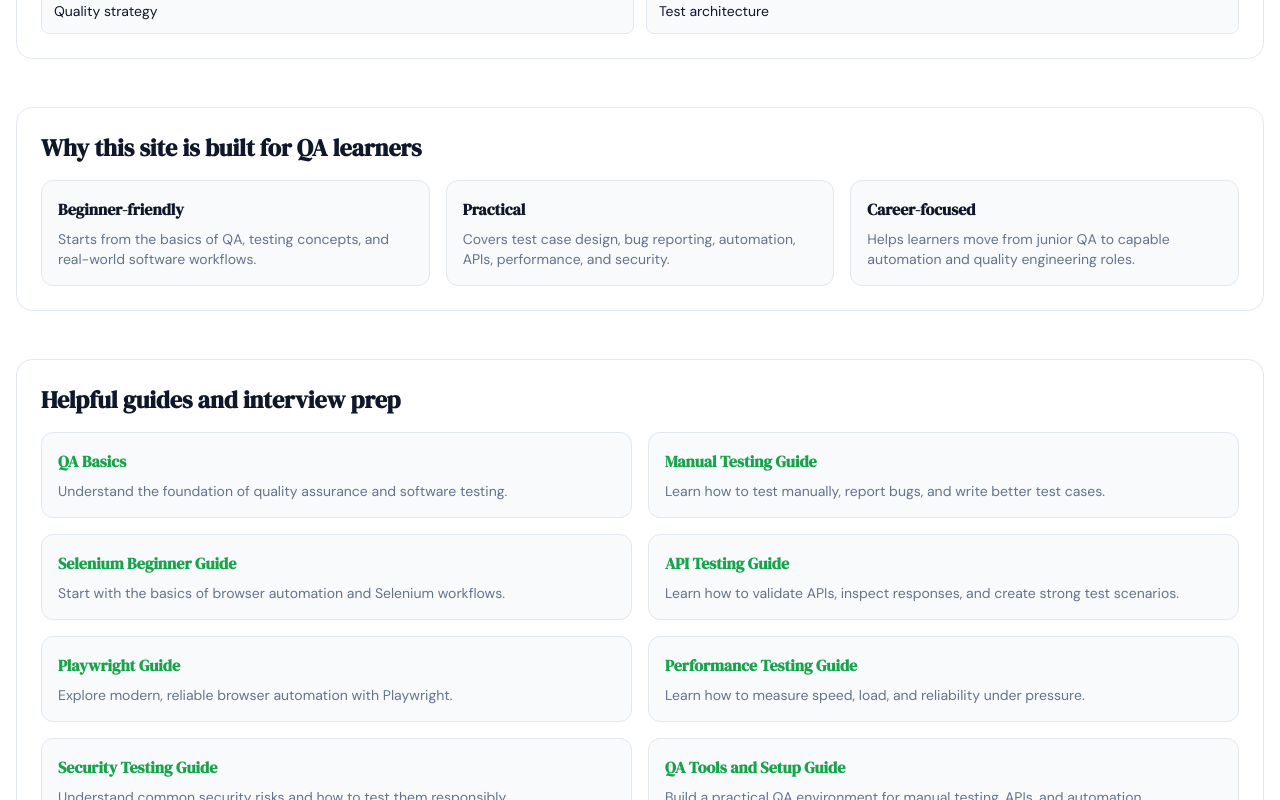
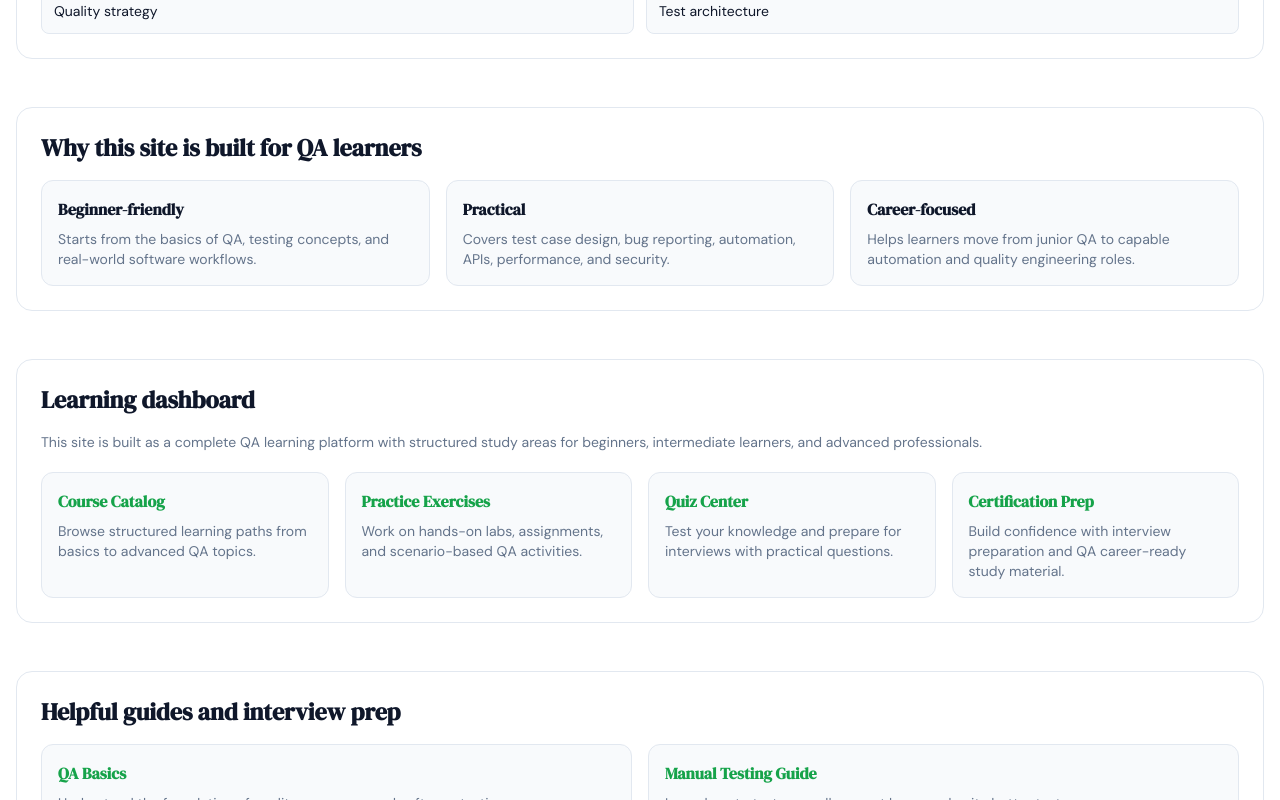
Before and after one commit to pawanlamichhane-coder/qa-academyfortesters, a Next.js app: page / in a window 1280 px wide. Shown: the part 2000-2800 px from the top of the page. Built offline with nearby package versions, Linux system fonts and the light colour scheme; no server answers.

Commit message:
Add LMS-style learning dashboard and expanded navigation

```diff
--- a/src/app/page.tsx
+++ b/src/app/page.tsx
@@ -49,12 +49,19 @@
   { title: "Automation Best Practices", href: "/guides/automation-best-practices", description: "Learn how to design reliable, maintainable, and high-value test automation." },
   { title: "Test Strategy and Planning", href: "/guides/test-strategy", description: "Understand how to plan testing, manage risk, and make release decisions with confidence." },
   { title: "QA Metrics and Reporting", href: "/guides/metrics-and-reporting", description: "Learn how to track quality, report progress, and communicate testing outcomes clearly." },
-  { title: "Detailed QA Tutorials", href: "/tutorials", description: "Access in-depth tutorials on software testing, test cases, API testing, and Selenium basics." },
+  { title: "Detailed QA Tutorials", href: "/tutorials", description: "Access in-depth tutorials on software testing, test cases, API testing, Selenium, Playwright, Cypress, SQL, and security." },
   { title: "QA Portfolio Projects", href: "/portfolio-projects", description: "Create practical projects that demonstrate QA thinking, bug reporting, automation, and quality skills." },
   { title: "Resume and Interview Prep", href: "/resume-and-interview", description: "Get ready for QA applications and interviews with focused preparation tips." },
   { title: "QA Interview Questions", href: "/interview-questions", description: "Prepare for interviews with practical QA questions and answers." },
   { title: "Learning Materials", href: "/learning-materials", description: "Follow a full setup-to-practice path covering fundamentals, tools, and real projects." },
   { title: "QA Career Roadmap", href: "/career-roadmap", description: "See how QA skills grow from junior roles into senior quality engineering positions." },
+];
+
+const learningDashboardCards = [
+  { title: "Course Catalog", href: "/learning-materials", description: "Browse structured learning paths from basics to advanced QA topics." },
+  { title: "Practice Exercises", href: "/portfolio-projects", description: "Work on hands-on labs, assignments, and scenario-based QA activities." },
+  { title: "Quiz Center", href: "/interview-questions", description: "Test your knowledge and prepare for interviews with practical questions." },
+  { title: "Certification Prep", href: "/resume-and-interview", description: "Build confidence with interview preparation and QA career-ready study material." },
 ];
 
 export default function Home() {
@@ -153,6 +160,21 @@
       </section>
 
       <section className="mb-12 rounded-2xl border p-6" style={{ background: "var(--surface)", borderColor: "var(--border)" }}>
+        <h2 className="text-2xl font-bold mb-4">Learning dashboard</h2>
+        <p className="mb-5 text-sm" style={{ color: "var(--text-muted)" }}>
+          This site is built as a complete QA learning platform with structured study areas for beginners, intermediate learners, and advanced professionals.
+        </p>
+        <div className="grid gap-4 md:grid-cols-2 xl:grid-cols-4">
+          {learningDashboardCards.map((card) => (
+            <a key={card.href} href={card.href} className="rounded-xl border p-4 transition hover:-translate-y-0.5" style={{ borderColor: "var(--border)", background: "var(--bg-alt)" }}>
+              <h3 className="font-semibold" style={{ color: "var(--brand)" }}>{card.title}</h3>
+              <p className="mt-2 text-sm" style={{ color: "var(--text-muted)" }}>{card.description}</p>
+            </a>
+          ))}
+        </div>
+      </section>
+
+      <section className="mb-12 rounded-2xl border p-6" style={{ background: "var(--surface)", borderColor: "var(--border)" }}>
         <h2 className="text-2xl font-bold mb-4">Helpful guides and interview prep</h2>
         <div className="grid gap-4 md:grid-cols-2">
           {guideLinks.map((guide) => (
--- a/src/components/SiteNav.tsx
+++ b/src/components/SiteNav.tsx
@@ -4,6 +4,8 @@
 const links = [
   { href: "/tutorials", label: "Tutorials" },
   { href: "/learning-materials", label: "Learning Materials" },
+  { href: "/portfolio-projects", label: "Practice Projects" },
+  { href: "/resume-and-interview", label: "Interview Prep" },
   { href: "/career-roadmap", label: "Career Roadmap" },
   { href: "/roadmap", label: "Roadmap" },
   { href: "/resources", label: "Resources" },
```
